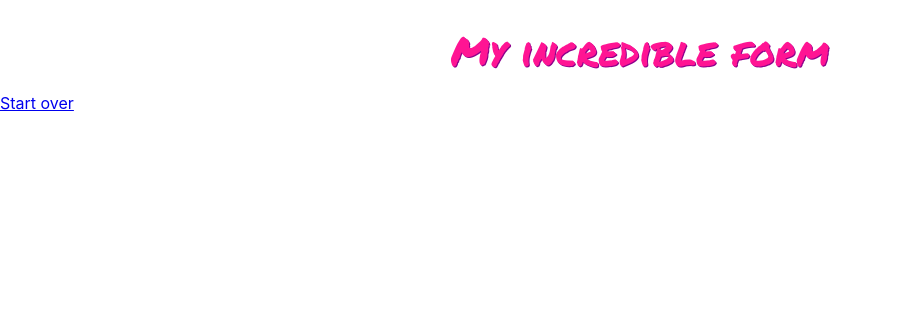
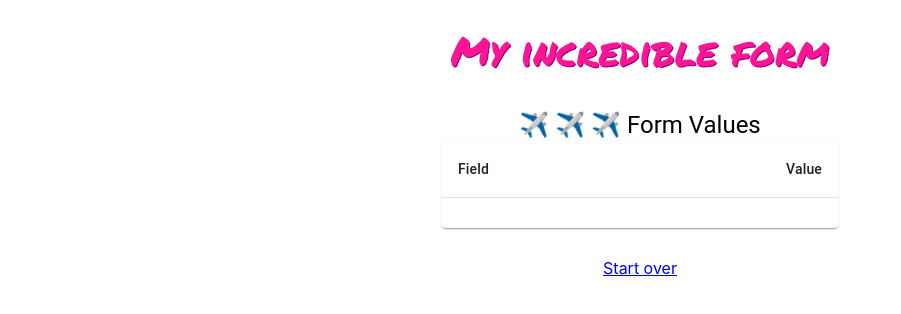
Before and after one commit to sergetfep/my-incredible-form, a React (Create React App) app: page /result in a window 1280 px wide. Shown: the top 314 px of the page, without its empty margins (0-901 px from the left). Built offline with nearby package versions, Linux system fonts and the light colour scheme.

Commit message:
add Result component

```diff
--- a/src/App.js
+++ b/src/App.js
@@ -1,15 +1,10 @@
 import React from 'react';
-import { BrowserRouter as Router, Route, Switch, Link } from 'react-router-dom';
+import { BrowserRouter as Router, Route, Switch } from 'react-router-dom';
 import { Header } from './components/Header';
 import { Step1 } from './Step1';
 import { Step2 } from './Step2';
 import { Step3 } from './Step3';
-
-const Result = () => (
-  <>
-    <Link to="/">Start over</Link>
-  </>
-);
+import { Result } from './Result';
 
 function App() {
   return (
--- /dev/null
+++ b/src/Result.js
@@ -0,0 +1,80 @@
+import React from 'react';
+import { MainContainer } from './components/MainContainer';
+import Typography from '@material-ui/core/Typography';
+import { useData } from './DataContext';
+import {
+  Paper,
+  Table,
+  TableCell,
+  TableContainer,
+  TableHead,
+  TableRow,
+  TableBody,
+  List,
+  ListItem,
+  ListItemIcon,
+  ListItemText,
+} from '@material-ui/core';
+import { Link } from 'react-router-dom';
+import { InsertDriveFile } from '@material-ui/icons';
+import { makeStyles } from '@material-ui/core/styles';
+
+const useStyles = makeStyles({
+  root: {
+    marginBottom: '30px',
+  },
+  table: {
+    marginBottom: '30px',
+  },
+});
+
+export const Result = () => {
+  const styles = useStyles();
+  const { data } = useData();
+  const entries = Object.entries(data).filter((entry) => entry[0] !== 'files');
+  const { files } = data;
+
+  return (
+    <MainContainer>
+      <Typography component="h2" variant="h5">
+        ✈️ ✈️ ✈️ Form Values
+      </Typography>
+      <TableContainer className={styles.root} component={Paper}>
+        <Table className={styles.table}>
+          <TableHead>
+            <TableRow>
+              <TableCell>Field</TableCell>
+              <TableCell align="right">Value</TableCell>
+            </TableRow>
+          </TableHead>
+          <TableBody>
+            {entries.map((entry) => (
+              <TableRow key={entry[0]}>
+                <TableCell>{entry[0]}</TableCell>
+                <TableCell align="right">{entry[1].toString()}</TableCell>
+              </TableRow>
+            ))}
+          </TableBody>
+        </Table>
+      </TableContainer>
+      {files && (
+        <>
+          <Typography component="h2" variant="h5">
+            👉👌 Files
+          </Typography>
+          <List>
+            {files.map((f, index) => (
+              <ListItem key={index}>
+                <ListItemIcon>
+                  <InsertDriveFile />
+                </ListItemIcon>
+                <ListItemText primary={f.name} secondary={f.size} />
+              </ListItem>
+            ))}
+          </List>
+        </>
+      )}
+      <Link to="/">Start over</Link>
+    </MainContainer>
+  );
+};
```
